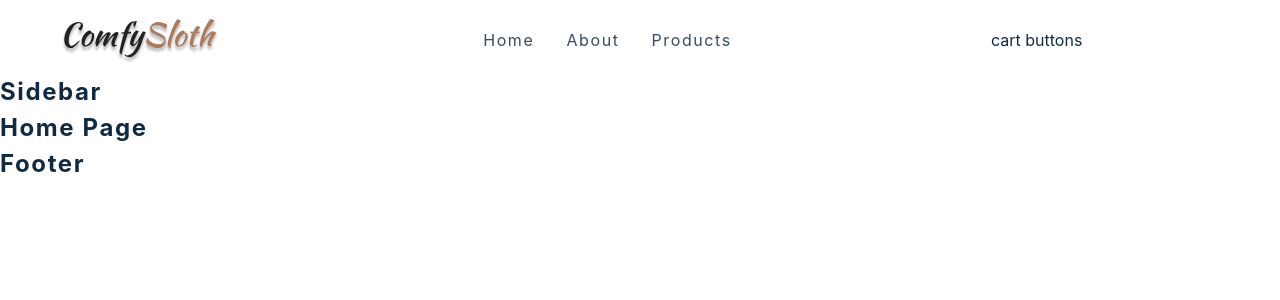
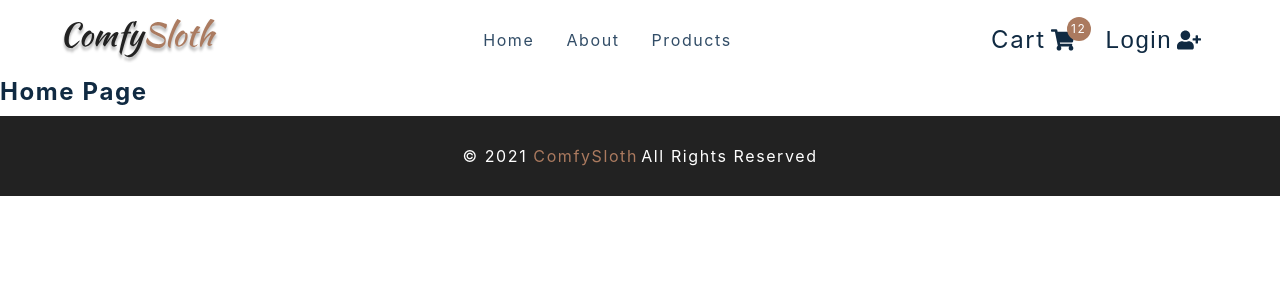
Before and after one commit to pmk7/react-e-commerce-site, a React (Create React App) app: page / in a window 1280 px wide. Shown: the top 300 px of the page. Built offline with nearby package versions, Linux system fonts and the light colour scheme; the HTML template or start-up script is replaced by a standard one.

Commit message:
added UI, sidebar functionality

```diff
--- a/src/components/CartButtons.js
+++ b/src/components/CartButtons.js
@@ -7,7 +7,21 @@ import { useCartContext } from '../context/cart_context'
 import { useUserContext } from '../context/user_context'
 
 const CartButtons = () => {
-  return <Wrapper className='cart-btn-wrapper'>cart buttons </Wrapper>
+  const {closeSidebar} = useProductsContext()
+  return <Wrapper className='cart-btn-wrapper'>
+   <Link to='/cart' className='cart-btn' onClick={closeSidebar}>
+     Cart
+     <span className='cart-container'>
+       <FaShoppingCart/>
+       <span className='cart-value'>
+         12
+       </span>
+     </span>
+   </Link>
+   <button type='button' className='auth-btn'>
+    Login <FaUserPlus/>
+   </button>
+    </Wrapper>
 }
 
 const Wrapper = styled.div`
--- a/src/components/Footer.js
+++ b/src/components/Footer.js
@@ -1,7 +1,15 @@
 import React from 'react'
 import styled from 'styled-components'
 const Footer = () => {
-  return <h4>footer</h4>
+  return <Wrapper>
+    <h5>
+      &copy; {new Date().getFullYear()}
+      <span> ComfySloth</span>
+    </h5>
+    <h5>
+      All Rights Reserved
+    </h5>
+  </Wrapper>
 }
 
 const Wrapper = styled.footer`
--- a/src/components/Navbar.js
+++ b/src/components/Navbar.js
@@ -9,13 +9,14 @@ import { useProductsContext } from '../context/products_context'
 import { useUserContext } from '../context/user_context'
 
 const Nav = () => {
+  const {openSidebar} = useProductsContext()
   return <NavContainer>
     <div className="nav-center">
       <div className="nav-header">
         <Link to='/'>
           <img src={logo} alt="comfy sloth" />
         </Link>
-          <button className="nav-toggle">
+          <button className="nav-toggle" onClick={openSidebar}>
             <FaBars/>
           </button>
       </div>
--- a/src/components/Sidebar.js
+++ b/src/components/Sidebar.js
@@ -9,7 +9,35 @@ import CartButtons from './CartButtons'
 import { useUserContext } from '../context/user_context'
 
 const Sidebar = () => {
-  return <h4>sidebar</h4>
+  const {isSidebarOpen,closeSidebar} = useProductsContext()
+
+  return <SidebarContainer>
+    <aside className={`${isSidebarOpen ? 'sidebar show-sidebar':'sidebar'}`}>
+      <div className="sidebar-header">
+        <img src={logo} className='logo' alt="comfy sloth" />
+        <button className='close-btn' type='button' onClick={closeSidebar}>
+          <FaTimes/>
+        </button>
+      </div>
+      <ul className="links">
+        {links.map(({id,text,url})=> {
+          return (
+           <li key={id}>
+             <Link to={url} onClick={closeSidebar}>
+                 {text}
+            </Link>
+           </li>
+        )
+        })}
+         <li>
+          <Link to='/checkout' onClick={closeSidebar}>
+           checkout
+          </Link>
+          </li>
+        </ul>
+        <CartButtons/>
+    </aside>
+  </SidebarContainer>
 }
 
 const SidebarContainer = styled.div`
--- a/src/context/products_context.js
+++ b/src/context/products_context.js
@@ -13,13 +13,24 @@ import {
   GET_SINGLE_PRODUCT_ERROR,
 } from '../actions'
 
-const initialState = {}
+const initialState = {
+  isSidebarOpen:false
+}
 
 const ProductsContext = React.createContext()
 
 export const ProductsProvider = ({ children }) => {
+  const [state,dispatch] = useReducer(reducer,initialState)
+
+  const openSidebar = ()=> {
+    dispatch({type:SIDEBAR_OPEN})
+  }
+  const closeSidebar = ()=> {
+    dispatch({type:SIDEBAR_CLOSE})
+  }
+
   return (
-    <ProductsContext.Provider value='products context'>
+    <ProductsContext.Provider value={{...state,openSidebar,closeSidebar}}>
       {children}
     </ProductsContext.Provider>
   )
--- a/src/index.js
+++ b/src/index.js
@@ -8,4 +8,8 @@ import { CartProvider } from './context/cart_context'
 import { UserProvider } from './context/user_context'
 import { Auth0Provider } from '@auth0/auth0-react'
 
-ReactDOM.render(<App />, document.getElementById('root'))
+ReactDOM.render(
+<ProductsProvider>
+<App />
+</ProductsProvider>,
+document.getElementById('root'))
--- a/src/pages/AboutPage.js
+++ b/src/pages/AboutPage.js
@@ -4,7 +4,20 @@ import { PageHero } from '../components'
 import aboutImg from '../assets/hero-bcg.jpeg'
 
 const AboutPage = () => {
-  return <h4>about page</h4>
+  return <main>
+    <PageHero/>
+    <Wrapper className='page section section-center'>
+      <img src={aboutImg} alt="nice desk" />
+      <article>
+        <div className="title">
+          <h2>our story</h2>
+         <div className="underline">
+         </div>
+         </div>
+        <p>Lorem, ipsum dolor sit amet consectetur adipisicing elit. Quos, corporis praesentium perferendis distinctio ex omnis maxime alias ratione doloribus optio soluta dignissimos nobis ut veniam consectetur perspiciatis aperiam asperiores corrupti!</p>
+      </article>
+    </Wrapper>
+  </main>
 }
 
 const Wrapper = styled.section`
--- a/src/pages/ErrorPage.js
+++ b/src/pages/ErrorPage.js
@@ -2,7 +2,15 @@ import React from 'react'
 import styled from 'styled-components'
 import { Link } from 'react-router-dom'
 const ErrorPage = () => {
-  return <h4>error page</h4>
+  return <Wrapper className='page-100'>
+    <section>
+      <h1>404</h1>
+      <h3>sorry, the page you tried cannot be found</h3>
+      <Link to='/' className='btn'>
+        back home
+      </Link>
+    </section>
+  </Wrapper>
 }
 
 const Wrapper = styled.main`
--- a/src/reducers/products_reducer.js
+++ b/src/reducers/products_reducer.js
@@ -10,6 +10,14 @@ import {
 } from '../actions'
 
 const products_reducer = (state, action) => {
+  if(action.type === SIDEBAR_OPEN) {
+    return {...state,isSidebarOpen:true}
+
+  }
+  if(action.type === SIDEBAR_CLOSE) {
+    return {...state,isSidebarOpen:false}
+
+  }
   return state
   throw new Error(`No Matching "${action.type}" - action type`)
 }
```
